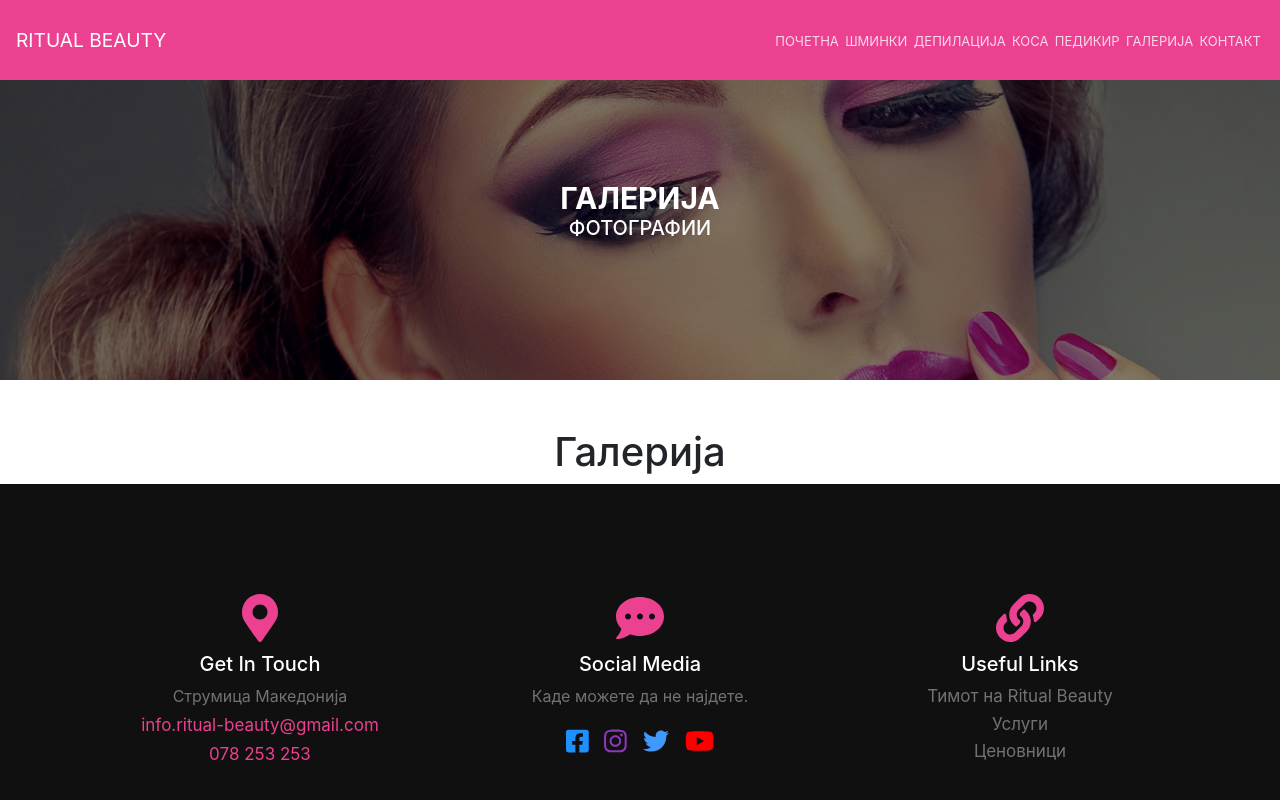
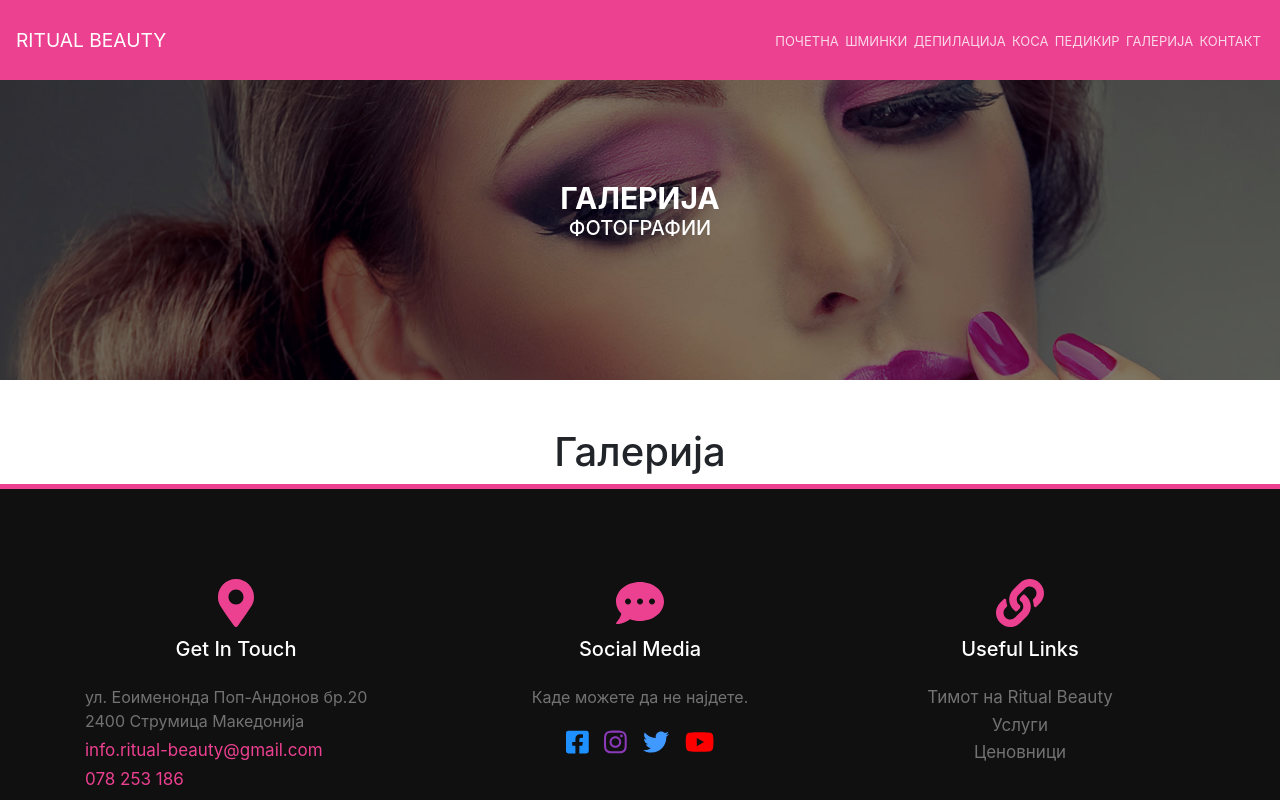
Before and after one commit to igorhristov/RitualBeauty, a React (Create React App) app: page /gallery in a window 1280 px wide. Shown: the top 800 px of the page. Built offline with nearby package versions, Linux system fonts and the light colour scheme.

Commit message:
final carousal and footer adress and tel update

```diff
--- a/src/components/carousel/CarouselData.js
+++ b/src/components/carousel/CarouselData.js
@@ -18,7 +18,7 @@ const CarouselData = [
     {
         imgUrl: image3,
         title: 'ТЕЛО',
-        body: 'ЛИНИЈА,НЕГА И ЗДРАВЈЕ',
+        body: 'ЛИНИЈА, НЕГА И ЗДРАВЈЕ',
         imgAlt: 'ТЕЛО',
     },
 ];
--- a/src/components/carousel/carousel.component.jsx
+++ b/src/components/carousel/carousel.component.jsx
@@ -1,7 +1,7 @@
 import React from 'react';
 import Carousel from 'react-bootstrap/Carousel';
 
-import CustomButton from '../Button/Button.Component';
+// import CustomButton from '../Button/Button.Component';
 import CarouselData from './CarouselData';
 
 import './carousel.styles.css';
@@ -10,22 +10,13 @@ const CarouselComponent = () => (
     <Carousel style={{ marginTop: '80px', height: '50%' }} fade className='carousel-component'>
         {CarouselData.map((item) => (
             <Carousel.Item className=''>
-                <img style={{ width: '100%' }} className='d-block  ' src={item.imgUrl} alt={item.imgAlt} />
-                <Carousel.Caption
-                    className='carousel-caption d-none  d-sm-inline-block'
-                    style={{
-
-                        top: '50%',
-                        transform: 'translateY(-50%)',
-                        // backgroundColor: 'rgba(0,0,0,0.1)',
-                        maxWidth: '40%',
-                    }}
-                >
-                    <h3 style={{ fontSize: '1.5rem' }} >
+                <img className='w-100'  fluid src={item.imgUrl} alt={item.imgAlt} />
+                <Carousel.Caption className='carousel-caption d-none  d-md-block'>
+                    {/* <h3 style={{ fontSize: '1.5rem' }} >
                         {item.title}
-                    </h3>
-                    <p className='p-0 my-1'>{item.body}</p>
-                    <CustomButton title='Повеќе' cssClass={'text-uppercase py-1 d-block mx-auto'} />
+                    </h3> */}
+                    <h3 className='p-0 my-1'>{item.body}</h3>
+                    {/* <CustomButton title='Повеќе' cssClass={'text-uppercase py-1 d-block mx-auto'} /> */}
                 </Carousel.Caption>
             </Carousel.Item>
         ))}
--- a/src/components/carousel/carousel.styles.css
+++ b/src/components/carousel/carousel.styles.css
@@ -4,3 +4,11 @@
     height: 5px;
     border-radius: 100%;
 }
+
+.carousel-component .carousel-caption h3 {
+    font-family: 'Open Sans', sans-serif;
+    font-size: 2rem;
+    font-weight: 700;
+    color: white;
+    background-color: rgba(236, 64, 144, 0.3);
+}
--- a/src/components/footer/footer.component.jsx
+++ b/src/components/footer/footer.component.jsx
@@ -11,26 +11,28 @@ const Footer = () => (
     <footer className='footer'>
         <Container className='footer-top'>
             <Row>
-                <div className='col-md-4 text-center'>
-                    <FontAwesomeIcon size='3x' className='footer-title' icon={faMapMarkerAlt} />
+                <div className='col-md-4 text-center '>
+                    <FontAwesomeIcon size='3x' className='footer-title mr-md-5' icon={faMapMarkerAlt} />
 
-                    <h5>Get In Touch</h5>
+                    <h5 className=' mr-md-5 mb-4'>Get In Touch</h5>
 
-                    <p>Струмица Македонија</p>
+                    <p className='text-md-left'>
+                        ул. Еоименонда Поп-Андонов бр.20 <br /> 2400 Струмица Македонија
+                    </p>
 
-                    <p>
+                    <p className='text-md-left'>
                         <a href='mailto:contact@youremail.com'>info.ritual-beauty@gmail.com</a>
                     </p>
 
-                    <p>
-                        <a href='tel:078253253'>078 253 253</a>
+                    <p className='text-md-left'>
+                        <a href='tel:078253186'>078 253 186</a>
                     </p>
                 </div>
 
                 <div className='col-md-4 text-center'>
                     <FontAwesomeIcon size='3x' className='footer-title' icon={faCommentDots} />
 
-                    <h5>Social Media</h5>
+                    <h5 className='mb-4'>Social Media</h5>
 
                     <p>Каде можете да не најдете.</p>
 
@@ -65,7 +67,7 @@ const Footer = () => (
 
                 <div className='col-md-4 text-center'>
                     <FontAwesomeIcon size='3x' className='footer-title' icon={faLink} />
-                    <h5>Useful Links</h5>
+                    <h5 className='mb-4'>Useful Links</h5>
 
                     <Link to='/contact-us' className='footer-links'>
                         Тимот на Ritual Beauty
@@ -84,7 +86,7 @@ const Footer = () => (
         <Container fluid className='footer-bottom px-0'>
             <Row noGutters className='mx-0'>
                 <div className='col-md-12 text-center'>
-                    <h6 className="text-uppercase">
+                    <h6 className='text-uppercase'>
                         Copyright ©2020 <span className='template-name'>Ritual Beauty</span>
                     </h6>
                 </div>
--- a/src/components/footer/footer.styles.css
+++ b/src/components/footer/footer.styles.css
@@ -2,9 +2,10 @@
     position: relative;
     overflow: hidden;
     display: block;
-    padding-top: 80px;
+    padding-top: 60px;
     background-color: #101010;
     color: white;
+    border-top: 5px solid #EC4090;
 }
 
 .footer-top {
```
